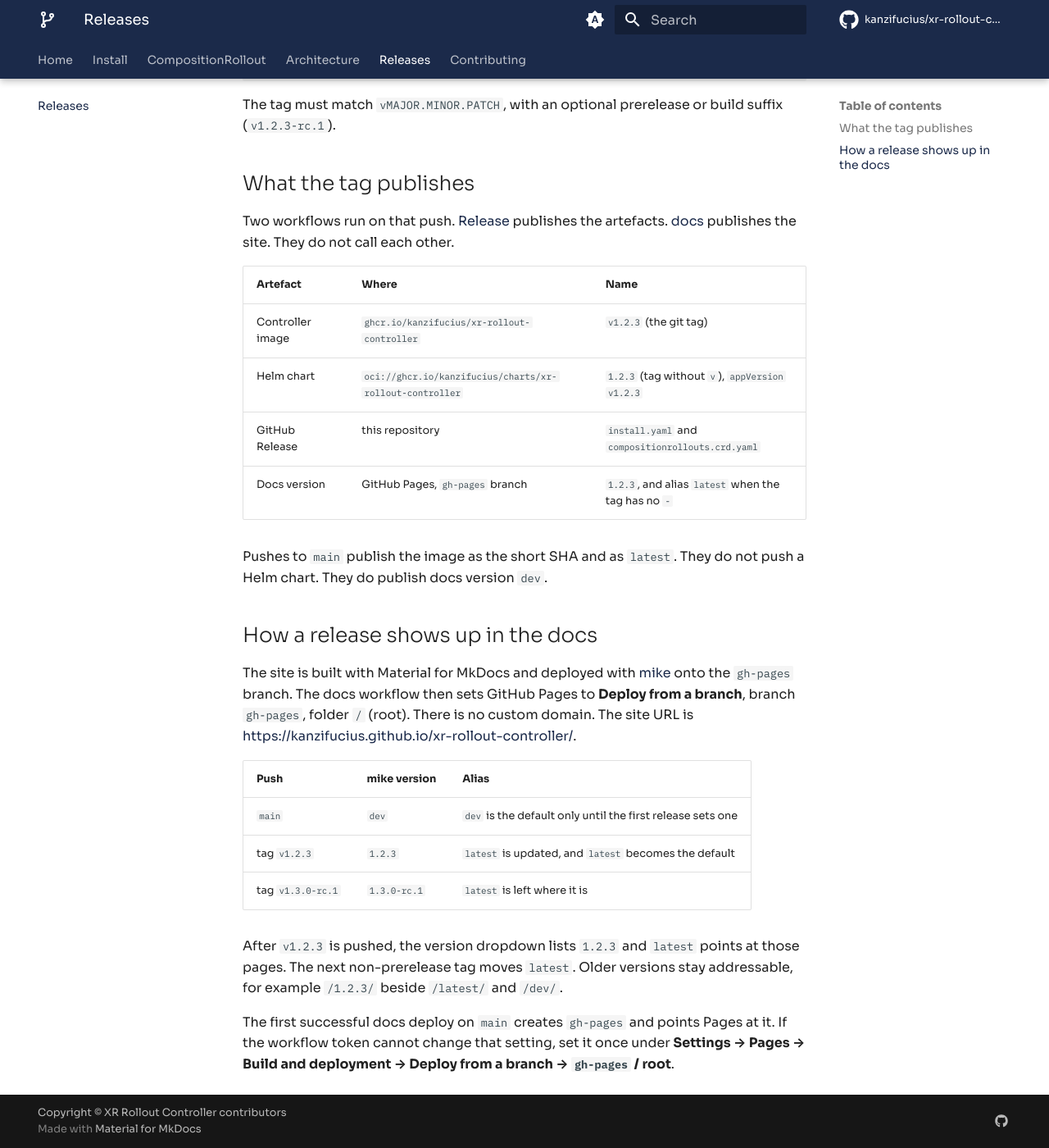
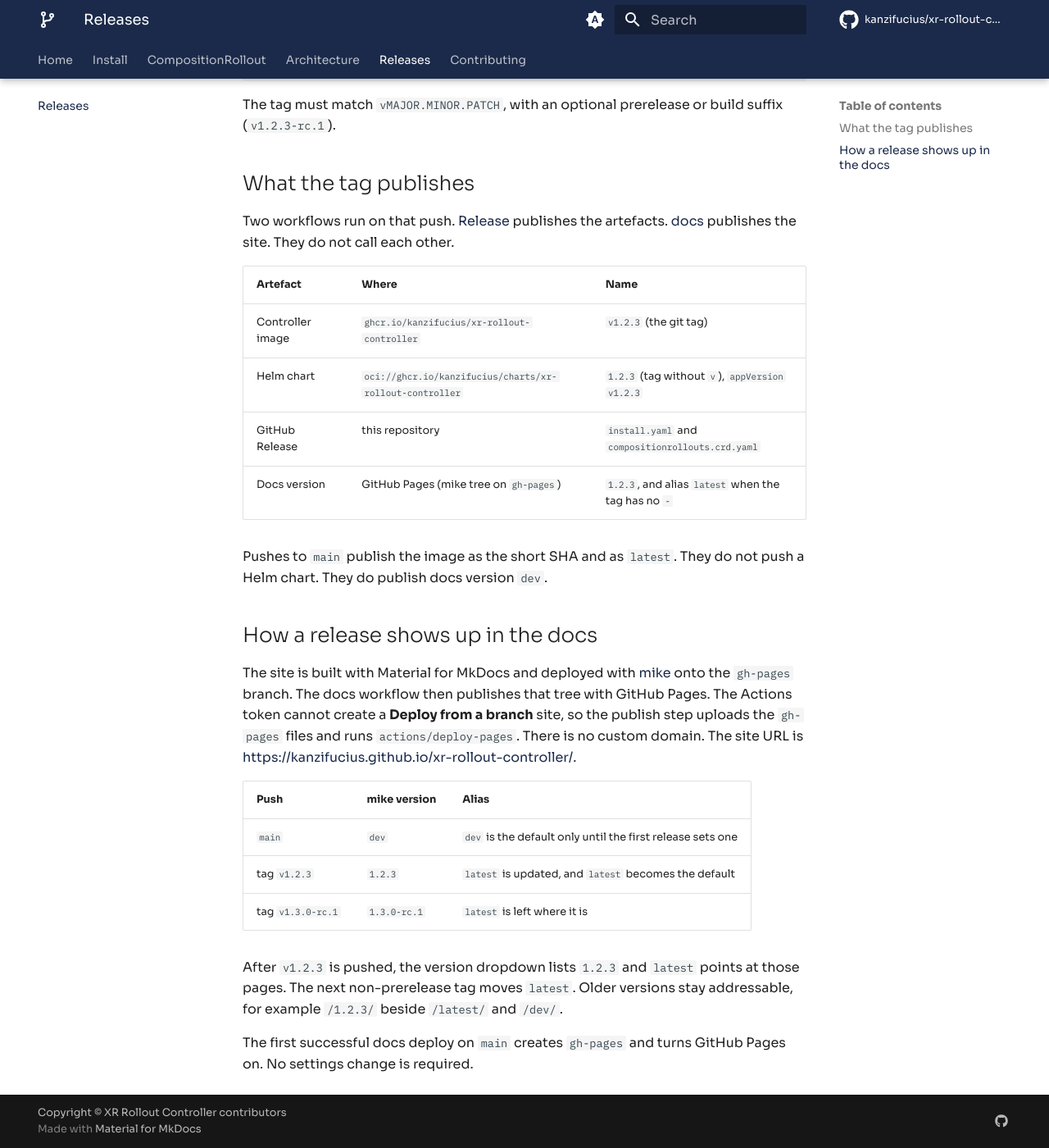
Before and after one commit to kanzifucius/xr-rollout-controller, an MkDocs documentation site: the page built from docs/releases.md, in a window 1280 px wide and 1400 px high, scrolled down 274 px. Shown: the whole window at 82% size. Built offline with MkDocs 1.6.1 and Material for MkDocs 9.7.7, drawn with Linux system fonts in a browser that asks for light colours; comment, search, counter and statistics services are not loaded; the version menu is left out.

Commit message:
Publish the mike tree with GitHub Pages Actions (#7)
The Actions token cannot create a branch-source Pages site, so the
docs job failed with HTTP 403 after mike had already pushed gh-pages.
Upload that tree and deploy it with actions/deploy-pages instead.

Co-authored-by: Cursor Agent <cursoragent@cursor.com>
Co-authored-by: Ricardo Pinto <kanzifucius@users.noreply.github.com>

```diff
--- a/docs/releases.md
+++ b/docs/releases.md
@@ -19,13 +19,13 @@ Two workflows run on that push. [Release](https://github.com/kanzifucius/xr-roll
 | Controller image | `ghcr.io/kanzifucius/xr-rollout-controller` | `v1.2.3` (the git tag) |
 | Helm chart | `oci://ghcr.io/kanzifucius/charts/xr-rollout-controller` | `1.2.3` (tag without `v`), `appVersion` `v1.2.3` |
 | GitHub Release | this repository | `install.yaml` and `compositionrollouts.crd.yaml` |
-| Docs version | GitHub Pages, `gh-pages` branch | `1.2.3`, and alias `latest` when the tag has no `-` |
+| Docs version | GitHub Pages (mike tree on `gh-pages`) | `1.2.3`, and alias `latest` when the tag has no `-` |
 
 Pushes to `main` publish the image as the short SHA and as `latest`. They do not push a Helm chart. They do publish docs version `dev`.
 
 ## How a release shows up in the docs
 
-The site is built with Material for MkDocs and deployed with [mike](https://github.com/jimporter/mike) onto the `gh-pages` branch. The docs workflow then sets GitHub Pages to **Deploy from a branch**, branch `gh-pages`, folder `/` (root). There is no custom domain. The site URL is [https://kanzifucius.github.io/xr-rollout-controller/](https://kanzifucius.github.io/xr-rollout-controller/).
+The site is built with Material for MkDocs and deployed with [mike](https://github.com/jimporter/mike) onto the `gh-pages` branch. The docs workflow then publishes that tree with GitHub Pages. The Actions token cannot create a **Deploy from a branch** site, so the publish step uploads the `gh-pages` files and runs `actions/deploy-pages`. There is no custom domain. The site URL is [https://kanzifucius.github.io/xr-rollout-controller/](https://kanzifucius.github.io/xr-rollout-controller/).
 
 | Push | mike version | Alias |
 |------|----------------|-------|
@@ -35,4 +35,4 @@ The site is built with Material for MkDocs and deployed with [mike](https://gith
 
 After `v1.2.3` is pushed, the version dropdown lists `1.2.3` and `latest` points at those pages. The next non-prerelease tag moves `latest`. Older versions stay addressable, for example `/1.2.3/` beside `/latest/` and `/dev/`.
 
-The first successful docs deploy on `main` creates `gh-pages` and points Pages at it. If the workflow token cannot change that setting, set it once under **Settings → Pages → Build and deployment → Deploy from a branch → `gh-pages` / root**.
+The first successful docs deploy on `main` creates `gh-pages` and turns GitHub Pages on. No settings change is required.
```
Also changed, not shown: AGENTS.md (+1 -1 lines), README.md (+1 -1 lines), docs/contributing.md (+1 -1 lines), 1 other file.
